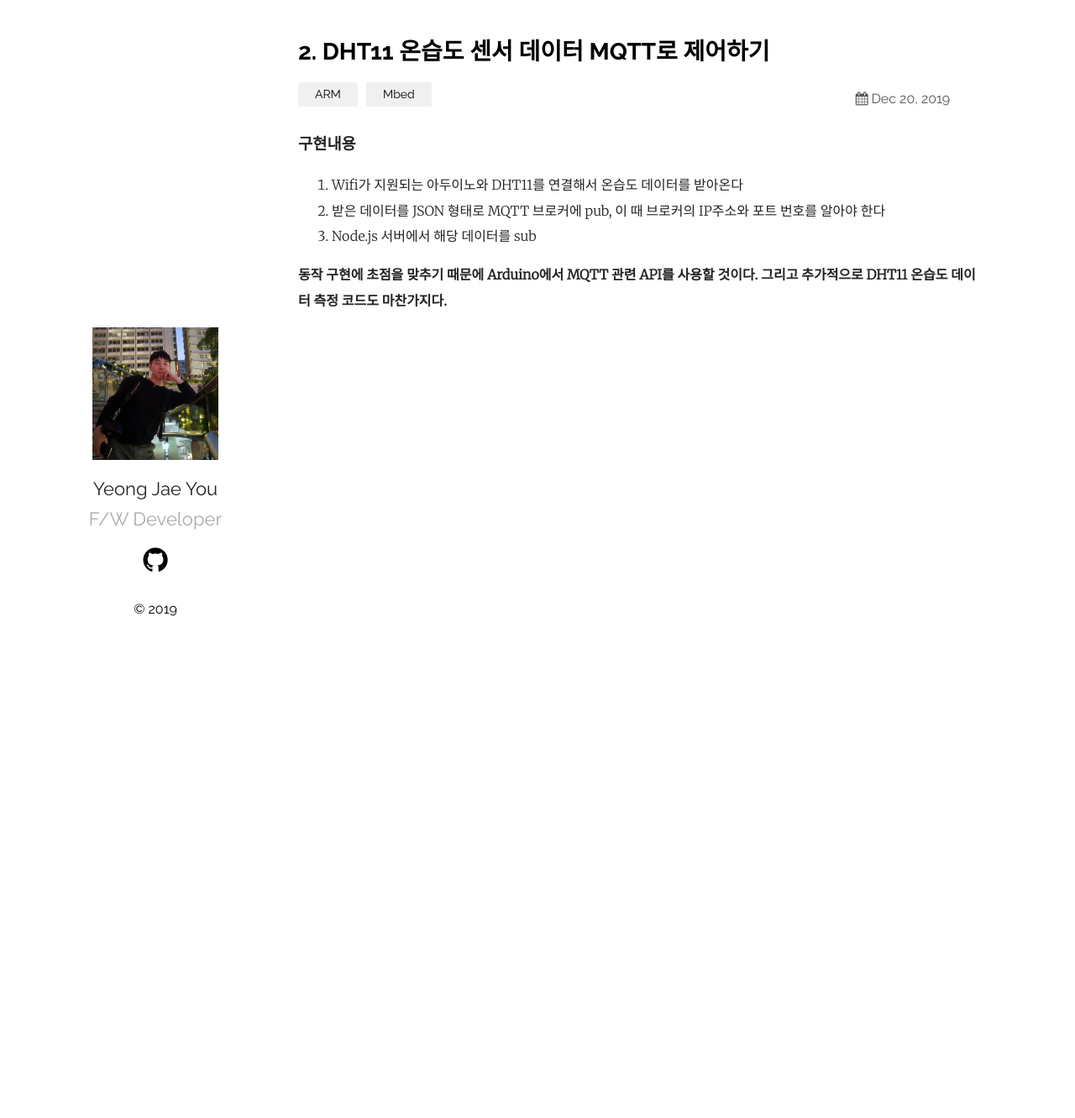
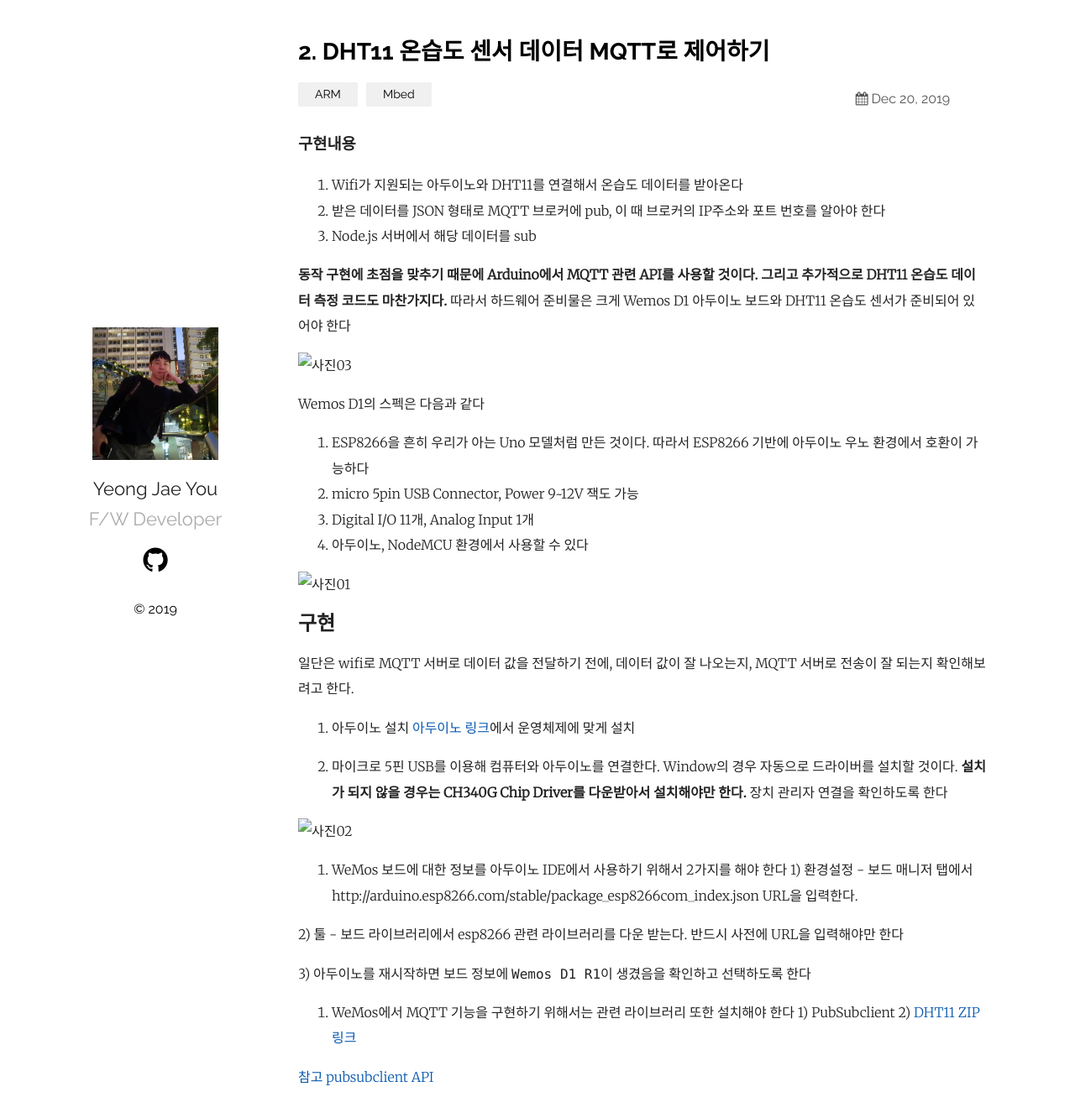
Before and after one commit to zhuhaijun753/ARM, a Jekyll site: the page built from _posts/2020-01-03-mqtt02.md, in a window 1280 px wide and 1343 px high. Shown: the top 1332 px of the window at 84% size. Built offline with Jekyll 4.4.1, drawn with Linux system fonts in a browser that asks for light colours.

Commit message:
edit post

```diff
--- a/_posts/2020-01-03-mqtt02.md
+++ b/_posts/2020-01-03-mqtt02.md
@@ -10,4 +10,37 @@ categories: ARM Mbed
 2. 받은 데이터를 JSON 형태로 MQTT 브로커에 pub, 이 때 브로커의 IP주소와 포트 번호를 알아야 한다
 3. Node.js 서버에서 해당 데이터를 sub
 
-__동작 구현에 초점을 맞추기 때문에 Arduino에서 MQTT 관련 API를 사용할 것이다. 그리고 추가적으로 DHT11 온습도 데이터 측정 코드도 마찬가지다.__
+__동작 구현에 초점을 맞추기 때문에 Arduino에서 MQTT 관련 API를 사용할 것이다. 그리고 추가적으로 DHT11 온습도 데이터 측정 코드도 마찬가지다.__ 따라서 하드웨어 준비물은 크게 Wemos D1 아두이노 보드와 DHT11 온습도 센서가 준비되어 있어야 한다
+
+![사진03]()
+
+Wemos D1의 스펙은 다음과 같다
+1. ESP8266을 흔히 우리가 아는 Uno 모델처럼 만든 것이다. 따라서 ESP8266 기반에 아두이노 우노 환경에서 호환이 가능하다
+2. micro 5pin USB Connector, Power 9~12V 잭도 가능
+3. Digital I/O 11개, Analog Input 1개
+4. 아두이노, NodeMCU 환경에서 사용할 수 있다
+
+![사진01]()
+
+## 구현
+일단은 wifi로 MQTT 서버로 데이터 값을 전달하기 전에, 데이터 값이 잘 나오는지, MQTT 서버로 전송이 잘 되는지 확인해보려고 한다.
+
+1. 아두이노 설치
+  [아두이노 링크](https://www.arduino.cc/en/Main/Software)에서 운영체제에 맞게 설치
+
+2. 마이크로 5핀 USB를 이용해 컴퓨터와 아두이노를 연결한다. Window의 경우 자동으로 드라이버를 설치할 것이다. __설치가 되지 않을 경우는 CH340G Chip Driver를 다운받아서 설치해야만 한다.__ 장치 관리자 연결을 확인하도록 한다
+
+![사진02]()
+
+3. WeMos 보드에 대한 정보를 아두이노 IDE에서 사용하기 위해서 2가지를 해야 한다
+  1) 환경설정 - 보드 매니저 탭에서 http://arduino.esp8266.com/stable/package_esp8266com_index.json URL을 입력한다.
+
+  2) 툴 - 보드 라이브러리에서 esp8266 관련 라이브러리를 다운 받는다. 반드시 사전에 URL을 입력해야만 한다
+
+  3) 아두이노를 재시작하면 보드 정보에 `Wemos D1 R1`이 생겼음을 확인하고 선택하도록 한다
+
+4. WeMos에서 MQTT 기능을 구현하기 위해서는 관련 라이브러리 또한 설치해야 한다
+  1) PubSubclient
+  2) [DHT11 ZIP 링크](https://increase-life.tistory.com/30)
+
+[참고 pubsubclient API](https://pubsubclient.knolleary.net/api.html)
```
